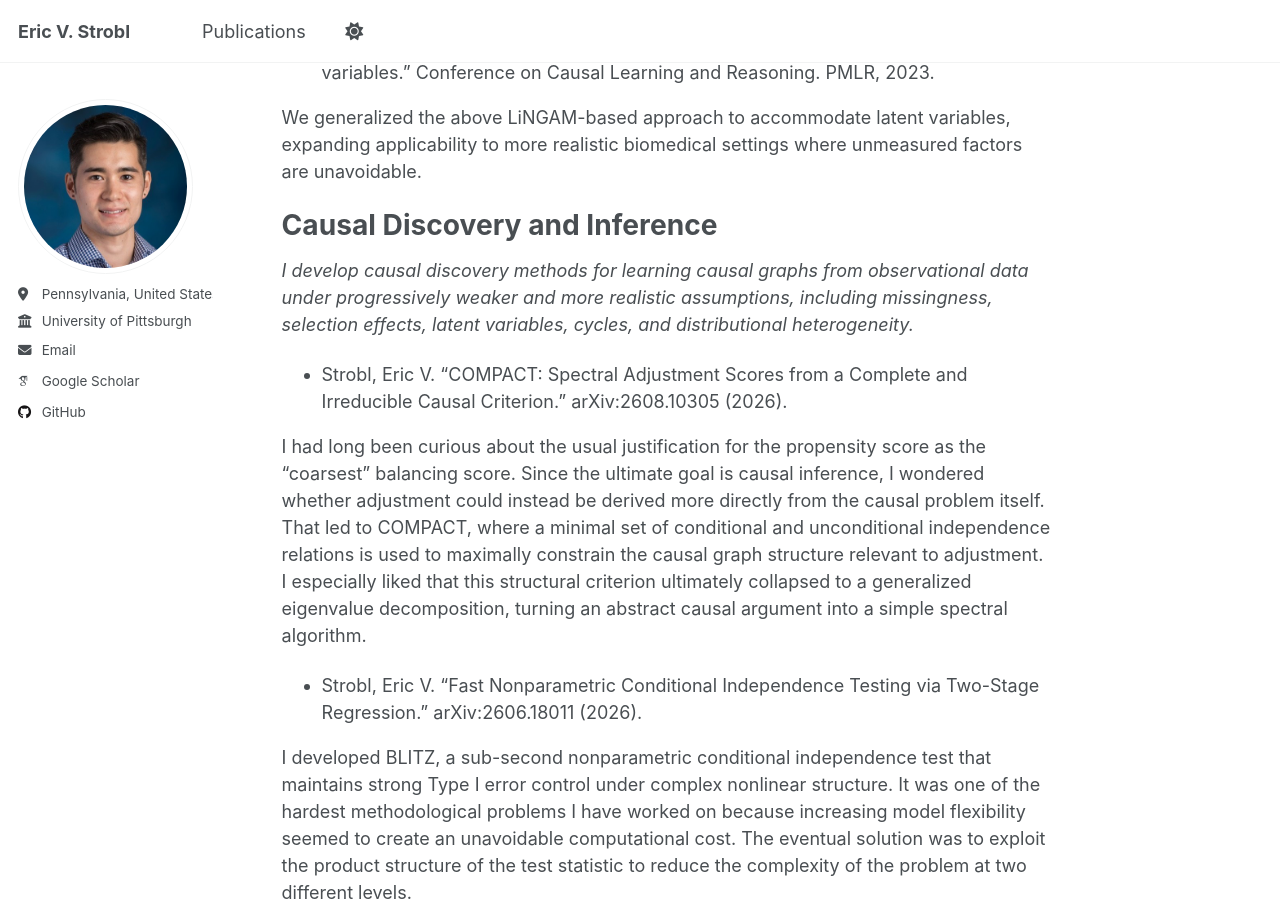
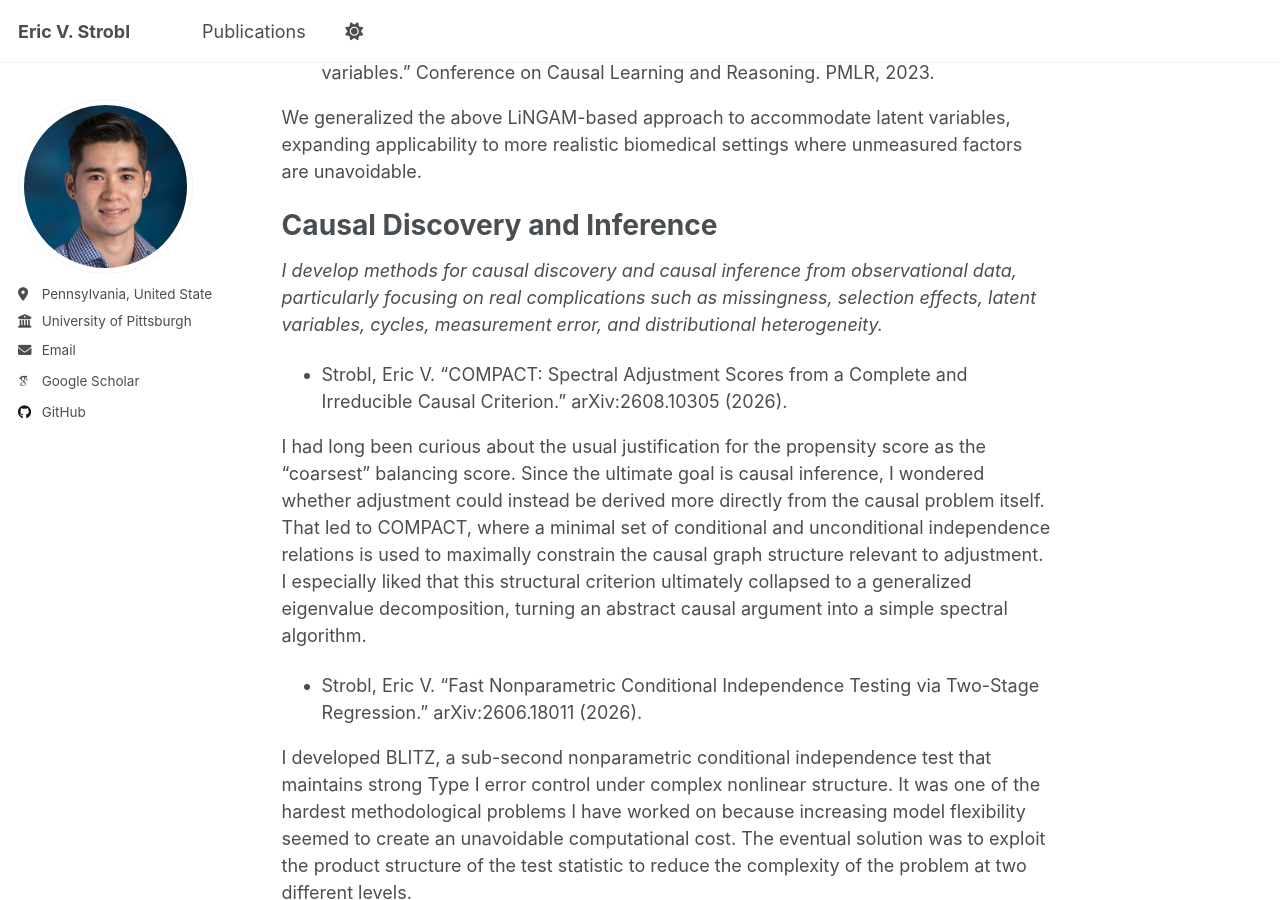
Before and after one commit to ericstrobl/ericstrobl.github.io, a Jekyll site: the page built from _pages/about.md, in a window 1280 px wide and 900 px high, scrolled down 4888 px. Built offline with Jekyll 4.4.1, drawn with Linux system fonts in a browser that asks for light colours; some web fonts are replaced; a script that is not in the unit is left out.

Commit message:
Update about.md

```diff
--- a/_pages/about.md
+++ b/_pages/about.md
@@ -72,7 +72,7 @@ We generalized the above LiNGAM-based approach to accommodate latent variables,
 
 Causal Discovery and Inference
 ======
-_I develop causal discovery methods for learning causal graphs from observational data under progressively weaker and more realistic assumptions, including missingness, selection effects, latent variables, cycles, and distributional heterogeneity._
+_I develop methods for causal discovery and causal inference from observational data, particularly focusing on real complications such as missingness, selection effects, latent variables, cycles, measurement error, and distributional heterogeneity._
 
 - Strobl, Eric V. "COMPACT: Spectral Adjustment Scores from a Complete and Irreducible Causal Criterion." arXiv:2608.10305 (2026).
 
```
